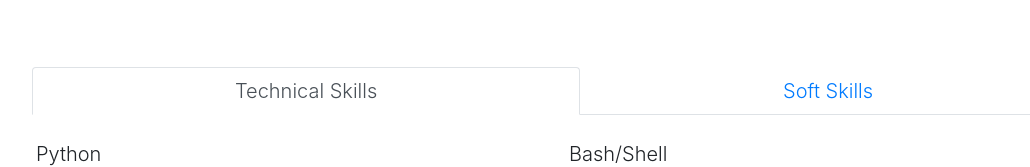
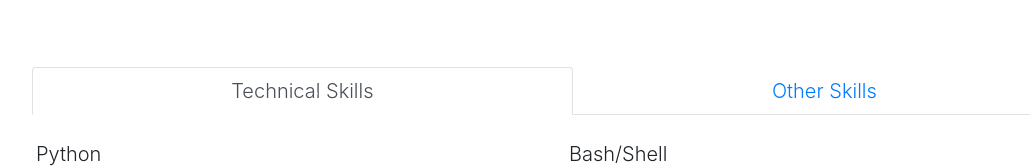
Before and after one commit to hashirshoaeb/home, a React (Create React App) app: page / in a window 1280 px wide. Shown: the part 3630-3797 px from the top of the page, without its empty margins (86-1116 px from the left). Built offline with nearby package versions, Linux system fonts and the light colour scheme; no server answers.

Commit message:
Global rewording of hard/soft skills
Soft skills makes it sound like these kinds of skills
aren't just as (probably more tbh) important than "hard"
skills. Use "technical" and "other" skills instead.

```diff
--- a/src/App.js
+++ b/src/App.js
@@ -66,8 +66,8 @@ const Home = React.forwardRef((props, ref) => {
       {skills.show && (
         <Skills
           heading={skills.heading}
-          hardSkills={skills.hardSkills}
-          softSkills={skills.softSkills}
+          techincalSkills={skills.techincalSkills}
+          otherSkills={skills.otherSkills}
         />
       )}
 
--- a/src/components/home/Skills.jsx
+++ b/src/components/home/Skills.jsx
@@ -6,7 +6,7 @@ import Row from "react-bootstrap/Row";
 import { Jumbotron, Container } from "react-bootstrap";
 import { useScrollPosition } from "../../hooks/useScrollPosition";
 
-function Skills({ heading, hardSkills, softSkills }) {
+function Skills({ heading, techincalSkills, otherSkills }) {
   const skillsTabRef = React.useRef();
   const [isScrolled, setIsScrolled] = React.useState(false);
   //const navbarDimensions = useResizeObserver(navbarMenuRef);
@@ -26,25 +26,25 @@ function Skills({ heading, hardSkills, softSkills }) {
         </h2>
         <Tabs
           className="skills-tabs"
-          defaultActiveKey="hard-skills"
+          defaultActiveKey="technical-skills"
           id="skills-tabs"
         >
           <Tab
             tabClassName="skills-tab lead"
-            eventKey="hard-skills"
+            eventKey="technical-skills"
             title="Technical Skills"
           >
             <Row className="pt-3 px-1">
-              <SkillsTab skills={hardSkills} isScrolled={isScrolled} />
+              <SkillsTab skills={techincalSkills} isScrolled={isScrolled} />
             </Row>
           </Tab>
           <Tab
             tabClassName="skills-tab lead"
-            eventKey="soft-skills"
-            title="Soft Skills"
+            eventKey="other-skills"
+            title="Other Skills"
           >
             <Row className="pt-3 px-1">
-              <SkillsTab skills={softSkills} isScrolled={isScrolled} />
+              <SkillsTab skills={otherSkills} isScrolled={isScrolled} />
             </Row>
           </Tab>
         </Tabs>
--- a/src/editable-stuff/config.js
+++ b/src/editable-stuff/config.js
@@ -128,7 +128,7 @@ const leadership = {
 const skills = {
   show: true,
   heading: "Skills",
-  hardSkills: [
+  techincalSkills: [
     { name: "Python", value: 90 },
     { name: "SQL", value: 75 },
     { name: "Data Structures", value: 85 },
@@ -138,7 +138,7 @@ const skills = {
     { name: "Build Tools", value: 85 },
     { name: "Perl", value: 70 },
   ],
-  softSkills: [
+  otherSkills: [
     { name: "Goal-Oriented", value: 80 },
     { name: "Collaboration", value: 90 },
     { name: "Positivity", value: 75 },
```
Also changed, not shown: 1 other file (tests, documents, lock files or other folders).
